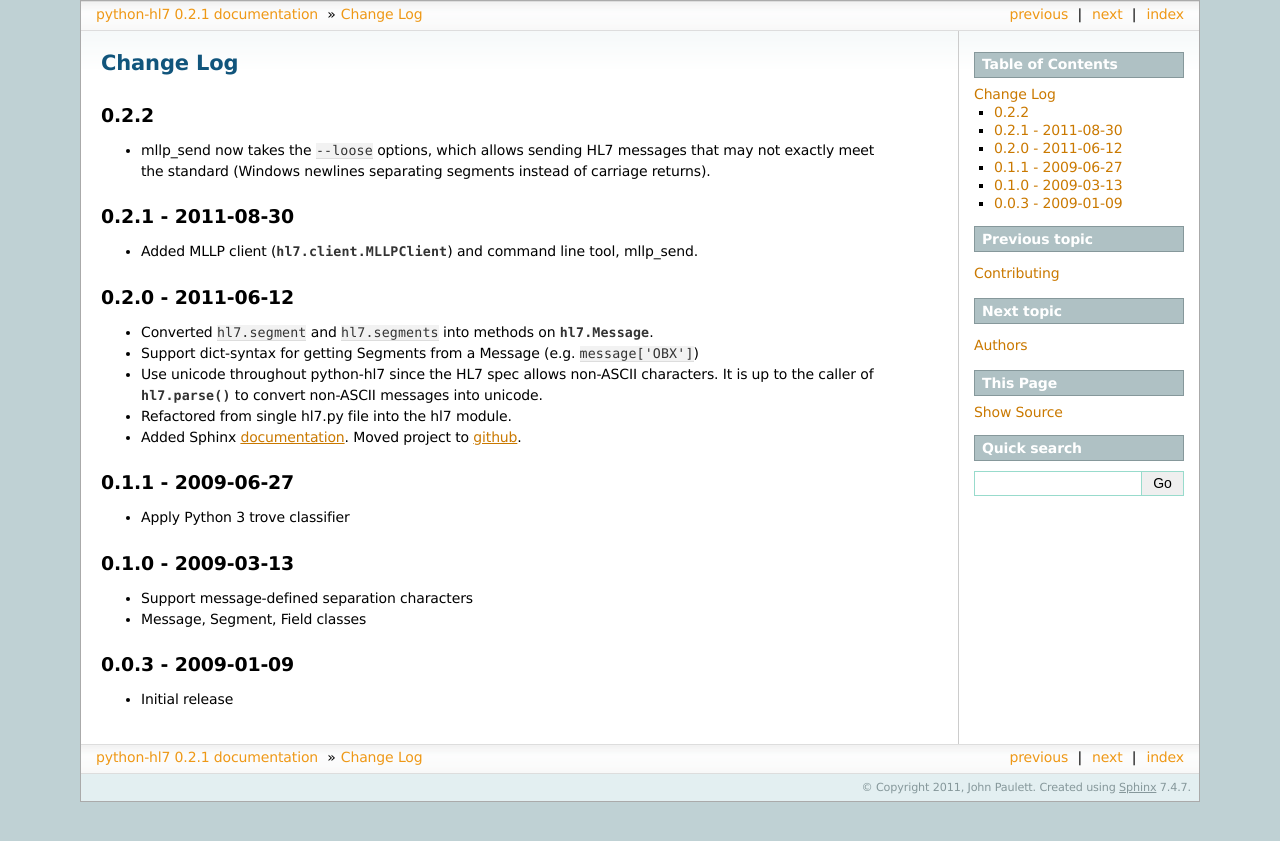
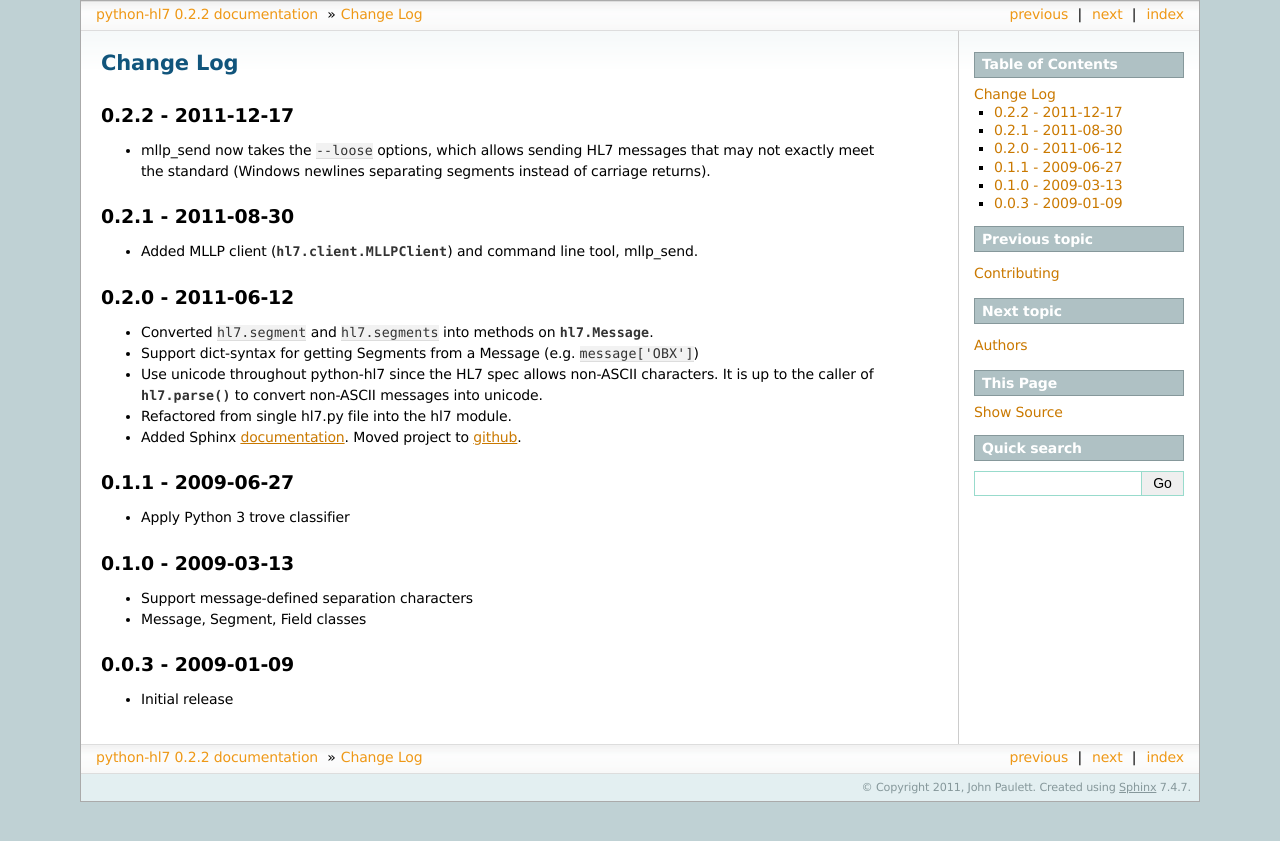
Before and after one commit to johnpaulett/python-hl7, a Sphinx documentation site: the page built from docs/changelog.rst, in a window 1280 px wide. Shown: the top 841 px of the page. Built offline with Sphinx 7.4.7, drawn with Linux system fonts in a browser that asks for light colours.

Commit message:
Increment version number to 0.2.2.

```diff
--- a/docs/changelog.rst
+++ b/docs/changelog.rst
@@ -1,8 +1,8 @@
 Change Log
 ==========
 
-0.2.2
------
+0.2.2 - 2011-12-17
+------------------
 
 * :ref:`mllp_send <mllp-send>` now takes the ``--loose`` options, which allows
   sending HL7 messages that may not exactly meet the standard (Windows newlines
--- a/hl7/__init__.py
+++ b/hl7/__init__.py
@@ -6,7 +6,7 @@
 * Source Code: http://github.com/johnpaulett/python-hl7
 """
 
-__version__ = '0.2.1'
+__version__ = '0.2.2'
 __author__ = 'John Paulett'
 __email__ = 'john -at- paulett.org'
 __license__ = 'BSD'
```
